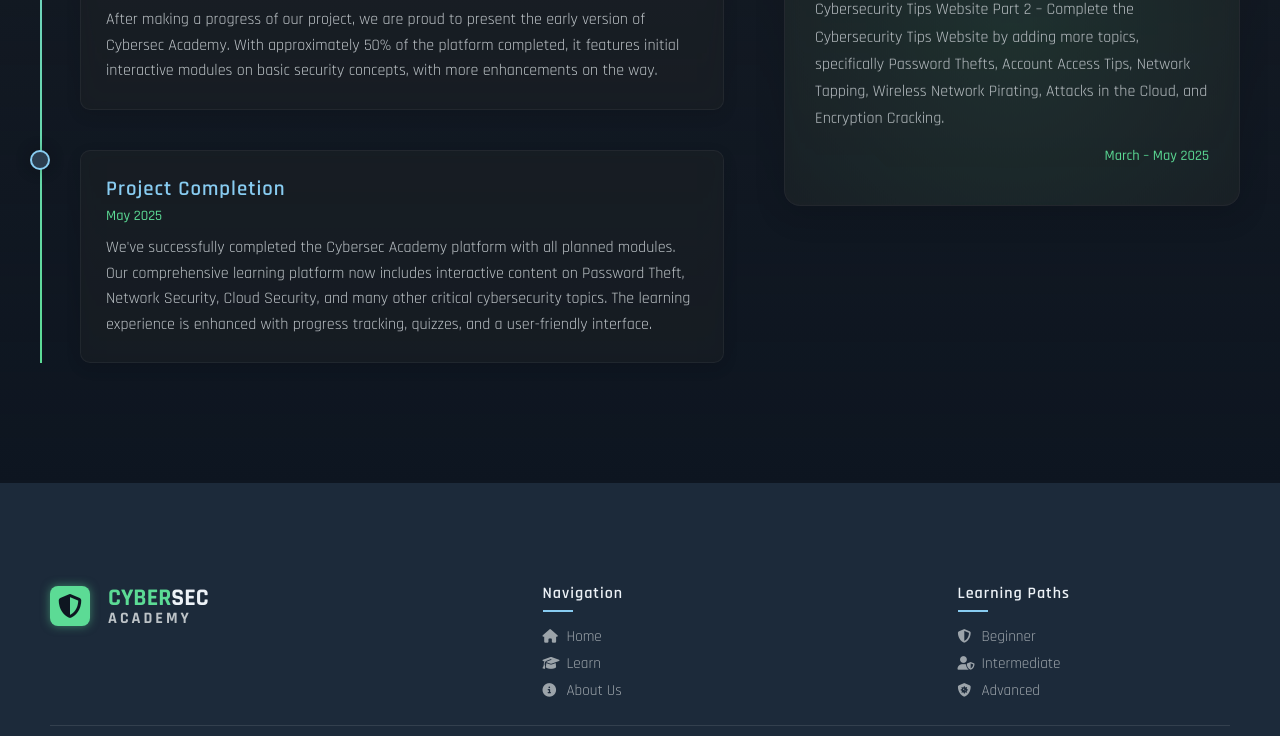
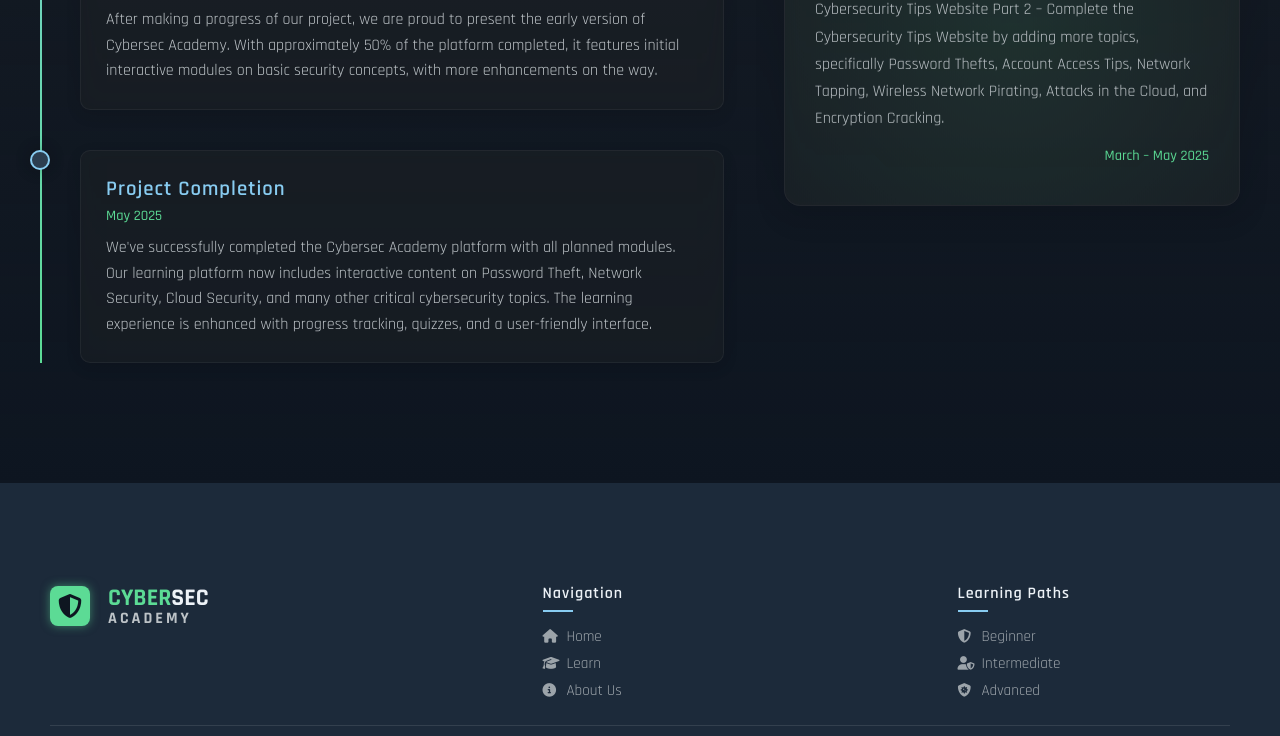
Before and after one commit to Arca2004/CA_FINAL-, a website: page about-us.html in a window 1280 px wide. Shown: the part 2157-2893 px from the top of the page. Drawn offline with nearby package versions, Linux system fonts and the light colour scheme; files that its build step writes are made by us from their sources.

Commit message:
final push... yata

```diff
--- a/about-us.html
+++ b/about-us.html
@@ -279,7 +279,7 @@
                   <h3>Project Completion</h3>
                   <div class="timeline-date">May 2025</div>
                   <p>
-                    We've successfully completed the Cybersec Academy platform with all planned modules. Our comprehensive learning platform now includes interactive content on Password Theft, Network Security, Cloud Security, and many other critical cybersecurity topics. The learning experience is enhanced with progress tracking, quizzes, and a user-friendly interface.
+                    We've successfully completed the Cybersec Academy platform with all planned modules. Our learning platform now includes interactive content on Password Theft, Network Security, Cloud Security, and many other critical cybersecurity topics. The learning experience is enhanced with progress tracking, quizzes, and a user-friendly interface.
                   </p>
                 </div>
               </div>
```
